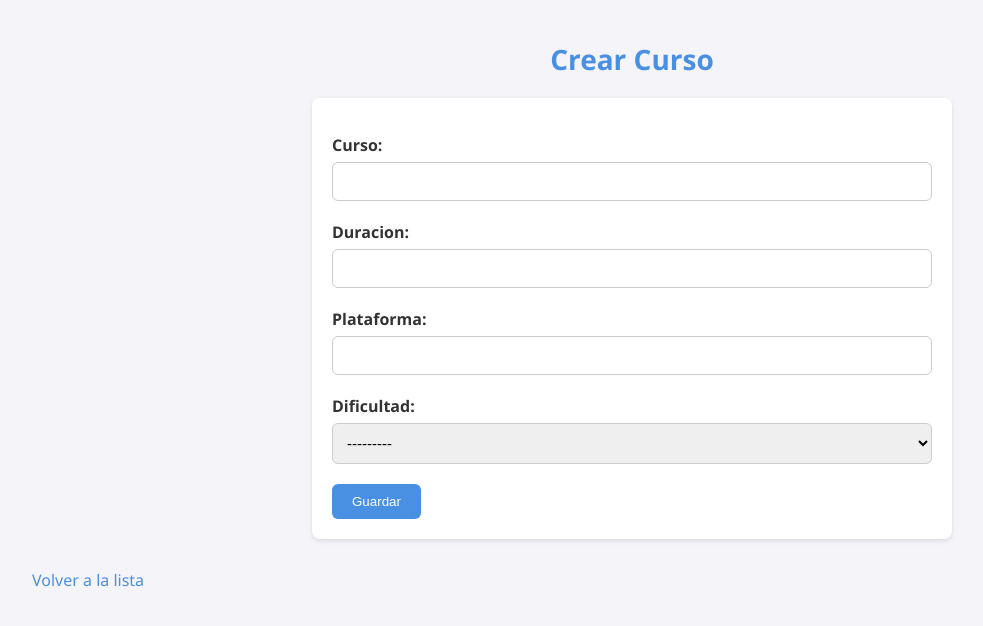
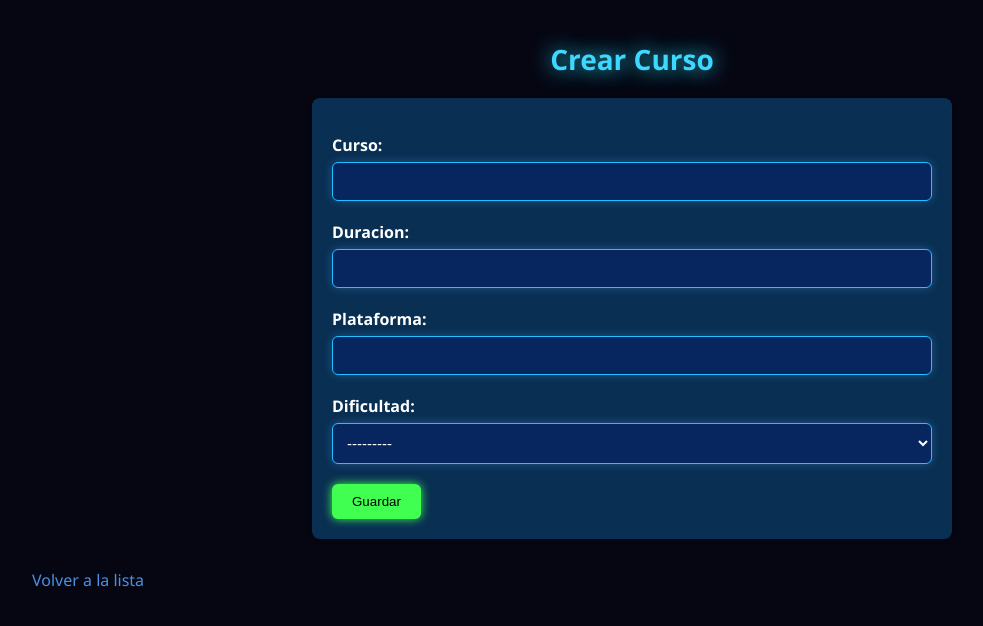
Before and after one commit to Jorgehuillca/CRUD-CURSOS-ONLINE, a Django app: page /crear/ in a window 1280 px wide. Shown: the top 626 px of the page, without its empty margins (8-991 px from the left). Run offline with Django 5.2, Linux system fonts and the light colour scheme.

Commit message:
ActualizacionCSSV2

```diff
--- a/catalogo/static/catalogo/style.css
+++ b/catalogo/static/catalogo/style.css
@@ -2,19 +2,20 @@
 
 body {
   font-family: 'Segoe UI', Tahoma, Geneva, Verdana, sans-serif;
-  background-color: #f4f4f9;
+  background-color: #060613;
   margin: 40px;
   color: #333;
 }
 
 h2 {
-  color: #4a90e2;
+  color: #3dd8ff;
+  text-shadow: 0px 0px 20px rgb(39, 225, 250);
   margin-bottom: 20px;
   text-align: center;
 }
 
 form {
-  background-color: #fff;
+  background-color: #092f52;
   padding: 20px;
   border-radius: 8px;
   box-shadow: 0 2px 5px rgba(0,0,0,0.1);
@@ -175,7 +171,7 @@ p label {
   display: block;
   margin-bottom: 6px;
   font-weight: 600;
-  color: #333;
+  color: #ffffff;
 }
 
 select{
@@ -185,7 +181,10 @@ select{
 p input, p select {
   width: 100%;
   padding: 10px;
-  border: 1px solid #ccc;
+  color: white;
+  background-color: #07255f;
+  border: 1px solid #21c0ff;
+  box-shadow: 0 0 10px rgba(74, 144, 226, 0.4);
   border-radius: 6px;
   font-size: 15px;
   box-sizing: border-box;
@@ -196,3 +195,20 @@ p input:focus, p select:focus {
   outline: none;
   box-shadow: 0 0 5px rgba(74, 144, 226, 0.4);
 }
+
+form button {
+  background-color: #40ff50;
+  box-shadow: 0 0 10px #40ff50;
+  color: rgb(0, 0, 0);
+  border: none;
+  padding: 10px 20px;
+  border-radius: 6px;
+  cursor: pointer;
+}
+
+form button:hover {
+  background-color: #40ff50;
+}
+/* ======================================= */
+/*                                         */
+/* ======================================= */
```
Also changed, not shown: other parts of catalogo/static/catalogo/style.css (+17 -22 lines).
